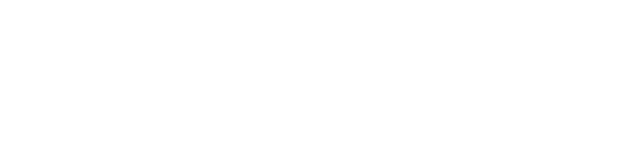
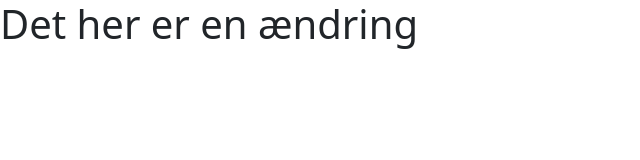
Before and after one commit to Fini15/Github, a website: page index.html in a window 1280 px wide. Shown: the whole page, without its empty margins (0-640 px from the left). Drawn offline with nearby package versions, Linux system fonts and the light colour scheme; files that its build step writes are made by us from their sources.

Commit message:
Sjov ændring

```diff
--- a/index.html
+++ b/index.html
@@ -16,6 +16,8 @@
 
 <body>
 
+<h1>Det her er en ændring</h1>
+
 
 
 <script src="https://cdn.jsdelivr.net/npm/bootstrap@5.3.8/dist/js/bootstrap.bundle.min.js"></script>
```
